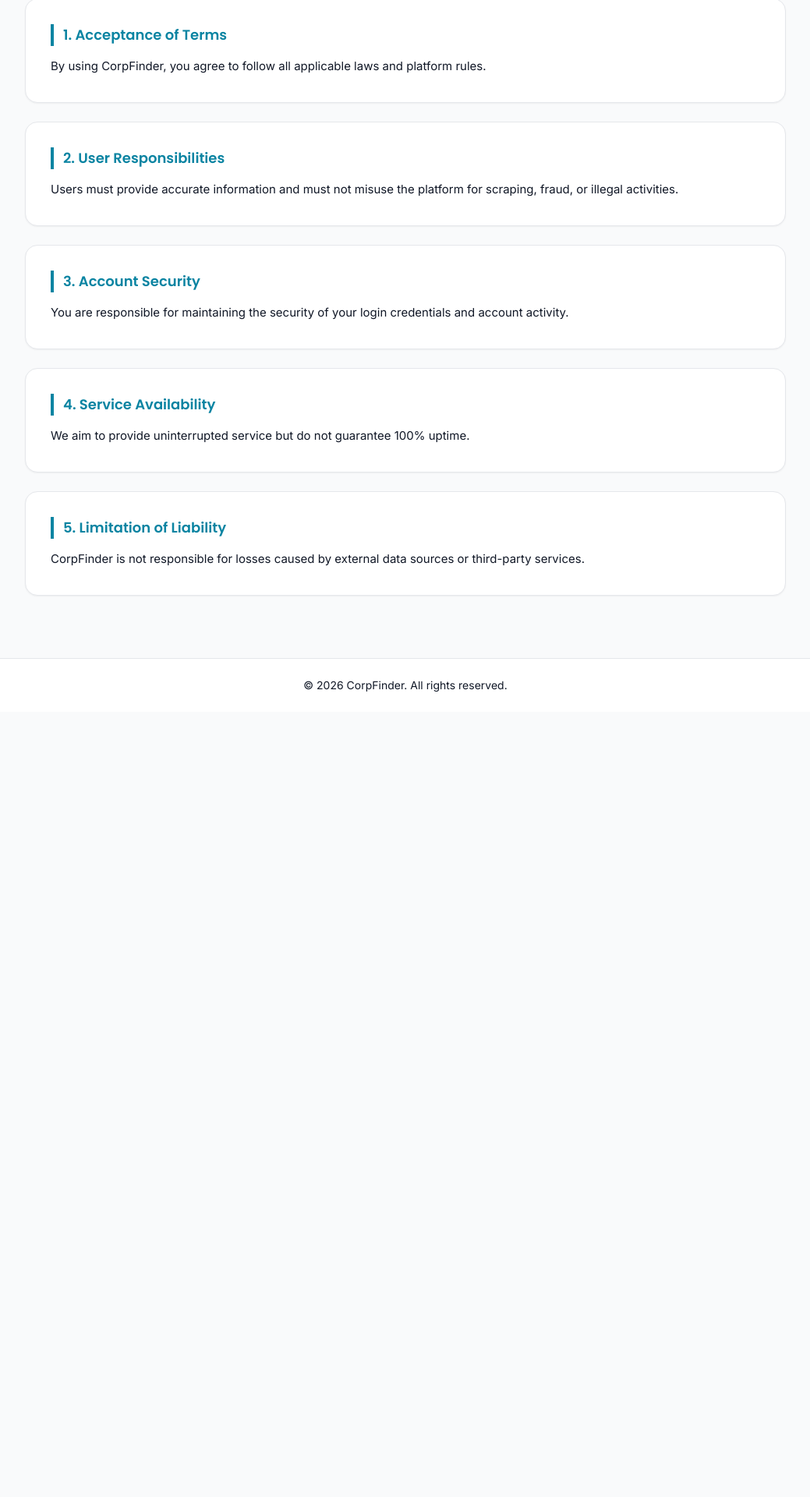
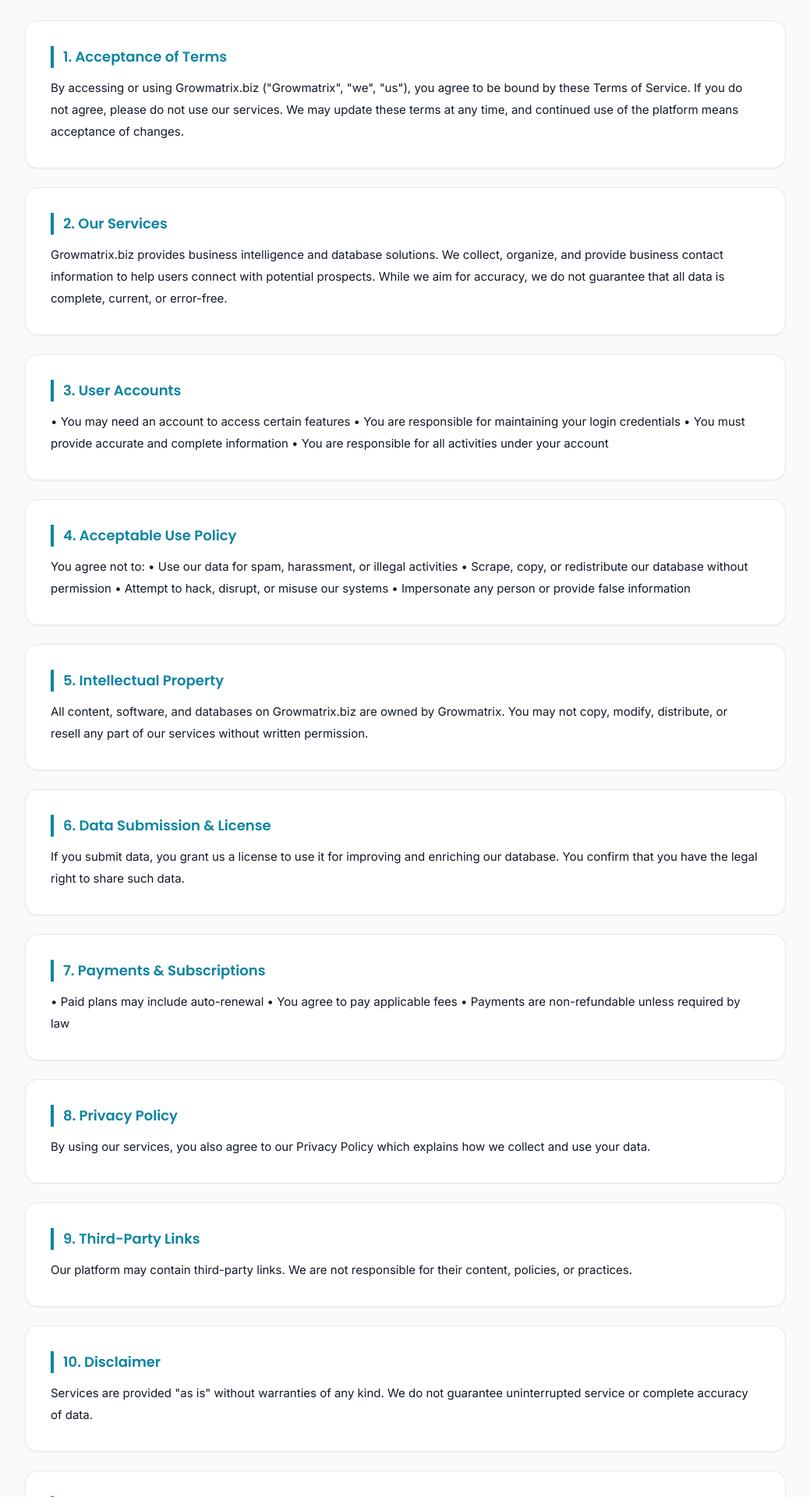
Before and after one commit to SwethaPodhila/corpfinder-frontend, a React (Create React App) app: page /terms-and-conditions in a window 1280 px wide. Shown: the part 344-2264 px from the top of the page at 78% size, without its empty margins (120-1159 px from the left). Before the commit the page ends 1257 px from the top, so only its background shows below. Built offline with nearby package versions, Linux system fonts and the light colour scheme; no server answers.

Commit message:
changed content

```diff
--- a/src/components/layout/Footer.jsx
+++ b/src/components/layout/Footer.jsx
@@ -127,7 +127,7 @@
 
                     <div className="flex items-center gap-5">
                         <a
-                            href="https://facebook.com"
+                            href="https://www.facebook.com/profile.php?id=61591137336427"
                             target="_blank"
                             rel="noopener noreferrer"
                             className="text-muted-foreground hover:text-primary transition"
@@ -136,7 +136,7 @@
                         </a>
 
                         <a
-                            href="https://twitter.com"
+                            href="https://x.com/GrowMatrixtbiz"
                             target="_blank"
                             rel="noopener noreferrer"
                             className="text-muted-foreground hover:text-primary transition"
@@ -145,7 +145,7 @@
                         </a>
 
                         <a
-                            href="https://linkedin.com"
+                            href="https://www.linkedin.com/in/grow-matrix-145030419/"
                             target="_blank"
                             rel="noopener noreferrer"
                             className="text-muted-foreground hover:text-primary transition"
@@ -154,7 +154,7 @@
                         </a>
 
                         <a
-                            href="https://youtube.com"
+                            href="https://www.youtube.com/@GrowMatrix-l3r"
                             target="_blank"
                             rel="noopener noreferrer"
                             className="text-muted-foreground hover:text-primary transition"
@@ -163,7 +163,7 @@
                         </a>
 
                         <a
-                            href="https://pinterest.com"
+                            href="https://pin.it/70XQneABu"
                             target="_blank"
                             rel="noopener noreferrer"
                             className="text-muted-foreground hover:text-primary transition"
--- a/src/pages/RefundPolicy.jsx
+++ b/src/pages/RefundPolicy.jsx
@@ -6,7 +6,7 @@
         <h2 className="text-lg font-semibold text-primary mb-3 border-l-4 border-primary pl-3">
             {title}
         </h2>
-        <p className="text-muted-foreground leading-7 text-[15px]">
+        <p className="text-muted-foreground leading-7 text-[15px] whitespace-pre-line">
             {children}
         </p>
     </section>
@@ -16,27 +16,78 @@
     return (
         <LegalLayout
             title="Refund Policy"
-            subtitle="We maintain a fair and transparent refund system for all users."
+            subtitle="Last Updated: June 23, 2026 • Transparent refund rules for Growmatrix.biz services."
         >
 
-            <Section title="1. Refund Eligibility">
-                Refunds are available within 7 days of purchase if the service has not been heavily used.
+            <Section title="1. General Policy">
+                All purchases of Growmatrix.biz services, subscriptions, and digital products are generally non-refundable unless required by law.
+
+                By purchasing our services, you agree to this Refund Policy.
             </Section>
 
-            <Section title="2. Non-Refundable Cases">
-                Completed billing cycles, excessive usage, or policy violations are not eligible for refund.
+            <Section title="2. Subscription Services">
+                • Monthly subscriptions can be canceled anytime, but no partial refunds are provided
+                • Annual plans may be eligible for a refund within 7 days of purchase, if not heavily used
+                • After the refund window, no refunds will be issued
             </Section>
 
-            <Section title="3. Processing Time">
-                Approved refunds are processed within 5–10 business days to the original payment method.
+            <Section title="3. One-Time Purchases">
+                • Refunds are allowed within 48 hours only if data is corrupted or materially incorrect
+                • No refunds once data is downloaded, exported, or accessed significantly
             </Section>
 
-            <Section title="4. Subscription Policy">
-                All subscriptions renew automatically unless cancelled before the billing cycle ends.
+            <Section title="4. Free Trials & Demos">
+                Free trials are non-refundable.
+
+                If you upgrade after a trial, standard refund rules apply.
             </Section>
 
-            <Section title="5. Support Contact">
-                For refund issues, contact support@corpfinder.com with transaction details.
+            <Section title="5. Service Interruptions">
+                In case of prolonged service downtime due to our system issues, we may offer partial refunds or credits at our discretion.
+
+                Issues caused by third-party providers or user-side problems are not eligible.
+            </Section>
+
+            <Section title="6. Refund Request Process">
+                To request a refund, contact us at growmatrixbiz@gmail.com with:
+
+                • Full name and registered email
+                • Transaction or invoice ID
+                • Reason for refund request
+
+                We respond within 5–7 business days.
+            </Section>
+
+            <Section title="7. Approved Refunds">
+                • Refunds will be credited to the original payment method only
+                • Processing time: 7–14 business days depending on bank/payment provider
+            </Section>
+
+            <Section title="8. Chargebacks & Disputes">
+                If a chargeback is initiated without contacting us first, we reserve the right to:
+
+                • Suspend or terminate the account
+                • Provide transaction evidence to payment providers
+                • Dispute unauthorized claims
+            </Section>
+
+            <Section title="9. Data & Usage Policy">
+                Refund eligibility may depend on usage level of the platform or downloaded data.
+
+                Heavy usage may disqualify refund requests.
+            </Section>
+
+            <Section title="10. Changes to This Policy">
+                We may update this Refund Policy at any time.
+
+                Changes will be posted with an updated "Last Updated" date.
+            </Section>
+
+            <Section title="11. Contact Us">
+                For refund-related queries:
+
+                Email: growmatrixbiz@gmail.com
+                Phone: +91 91333 49811
             </Section>
 
         </LegalLayout>
--- a/src/pages/TermsAndConditions.jsx
+++ b/src/pages/TermsAndConditions.jsx
@@ -6,7 +6,7 @@
         <h2 className="text-lg font-semibold text-primary mb-3 border-l-4 border-primary pl-3">
             {title}
         </h2>
-        <p className="text-muted-foreground leading-7 text-[15px]">
+        <p className="text-muted-foreground leading-7 text-[15px] whitespace-pre-line">
             {children}
         </p>
     </section>
@@ -15,29 +15,105 @@
 const Terms = () => {
     return (
         <LegalLayout
-            title="Terms & Conditions"
-            subtitle="These terms define the rules for using CorpFinder platform."
+            title="Terms of Service"
+            subtitle="Last Updated: June 23, 2026 • By using Growmatrix.biz, you agree to these Terms."
         >
 
             <Section title="1. Acceptance of Terms">
-                By using CorpFinder, you agree to follow all applicable laws and platform rules.
+                By accessing or using Growmatrix.biz ("Growmatrix", "we", "us"), you agree to be bound by these Terms of Service.
+
+                If you do not agree, please do not use our services.
+
+                We may update these terms at any time, and continued use of the platform means acceptance of changes.
             </Section>
 
-            <Section title="2. User Responsibilities">
-                Users must provide accurate information and must not misuse the platform for scraping,
-                fraud, or illegal activities.
+            <Section title="2. Our Services">
+                Growmatrix.biz provides business intelligence and database solutions.
+
+                We collect, organize, and provide business contact information to help users connect with potential prospects.
+
+                While we aim for accuracy, we do not guarantee that all data is complete, current, or error-free.
             </Section>
 
-            <Section title="3. Account Security">
-                You are responsible for maintaining the security of your login credentials and account activity.
+            <Section title="3. User Accounts">
+                • You may need an account to access certain features
+                • You are responsible for maintaining your login credentials
+                • You must provide accurate and complete information
+                • You are responsible for all activities under your account
             </Section>
 
-            <Section title="4. Service Availability">
-                We aim to provide uninterrupted service but do not guarantee 100% uptime.
+            <Section title="4. Acceptable Use Policy">
+                You agree not to:
+
+                • Use our data for spam, harassment, or illegal activities
+                • Scrape, copy, or redistribute our database without permission
+                • Attempt to hack, disrupt, or misuse our systems
+                • Impersonate any person or provide false information
             </Section>
 
-            <Section title="5. Limitation of Liability">
-                CorpFinder is not responsible for losses caused by external data sources or third-party services.
+            <Section title="5. Intellectual Property">
+                All content, software, and databases on Growmatrix.biz are owned by Growmatrix.
+
+                You may not copy, modify, distribute, or resell any part of our services without written permission.
+            </Section>
+
+            <Section title="6. Data Submission & License">
+                If you submit data, you grant us a license to use it for improving and enriching our database.
+
+                You confirm that you have the legal right to share such data.
+            </Section>
+
+            <Section title="7. Payments & Subscriptions">
+                • Paid plans may include auto-renewal
+                • You agree to pay applicable fees
+                • Payments are non-refundable unless required by law
+            </Section>
+
+            <Section title="8. Privacy Policy">
+                By using our services, you also agree to our Privacy Policy which explains how we collect and use your data.
+            </Section>
+
+            <Section title="9. Third-Party Links">
+                Our platform may contain third-party links.
+
+                We are not responsible for their content, policies, or practices.
+            </Section>
+
+            <Section title="10. Disclaimer">
+                Services are provided "as is" without warranties of any kind.
+
+                We do not guarantee uninterrupted service or complete accuracy of data.
+            </Section>
+
+            <Section title="11. Limitation of Liability">
+                Growmatrix.biz shall not be liable for indirect or consequential damages.
+
+                Total liability shall not exceed the amount paid by the user in the last 12 months.
+            </Section>
+
+            <Section title="12. Termination">
+                We may suspend or terminate accounts for violation of these terms.
+
+                You may also stop using the service at any time.
+            </Section>
+
+            <Section title="13. Governing Law">
+                These Terms are governed by the laws of India.
+
+                Any disputes will be handled under the jurisdiction of Mumbai, Maharashtra.
+            </Section>
+
+            <Section title="14. Changes to Terms">
+                We may update these Terms periodically.
+
+                Updates will be posted on this page with a revised "Last Updated" date.
+            </Section>
+
+            <Section title="15. Contact Us">
+                For any questions:
+
+                Email: growmatrixbiz@gmail.com
+                Phone: +91 91333 49811
             </Section>
 
         </LegalLayout>
```
Also changed, not shown: src/pages/PrivacyPolicy.jsx (+84 -14 lines).
